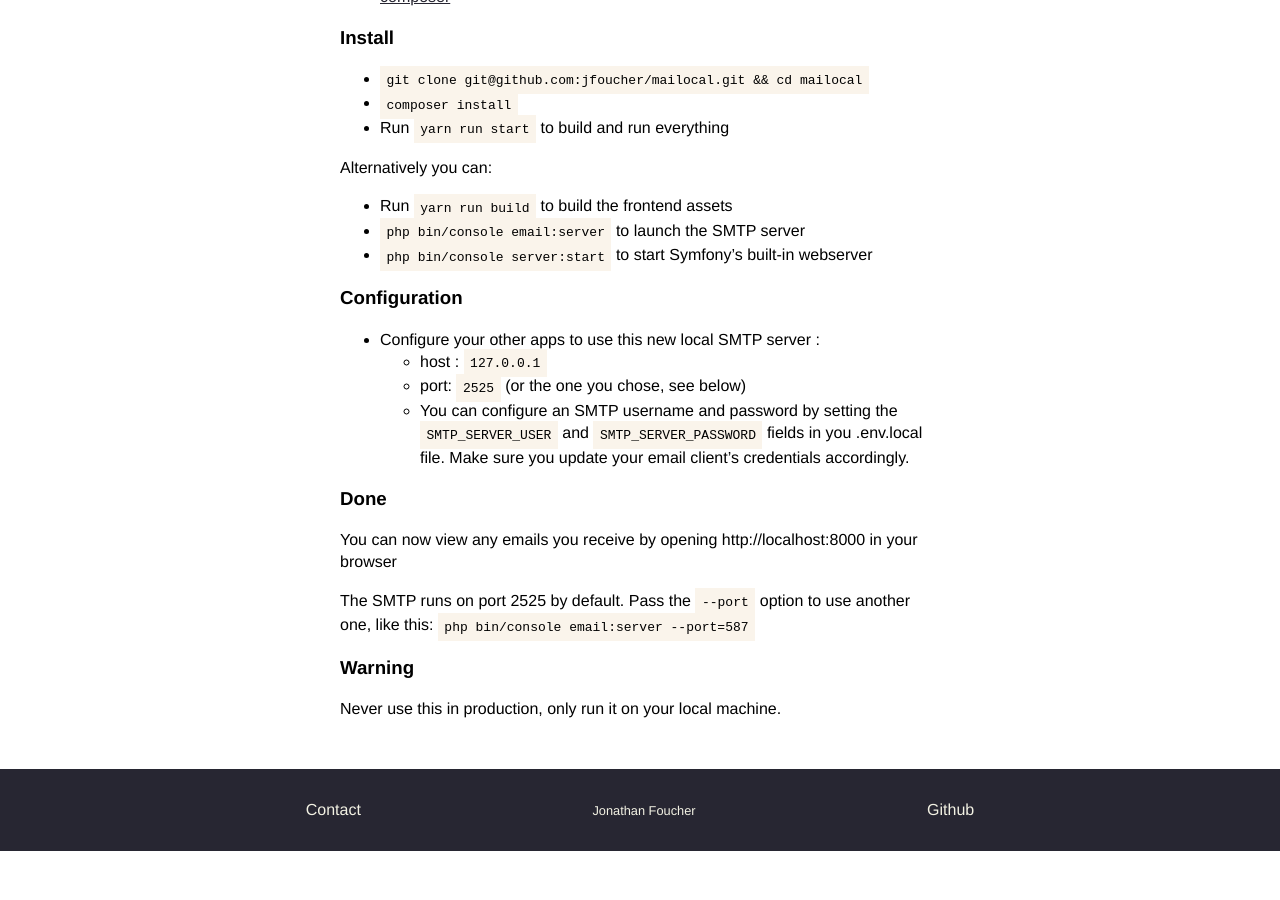
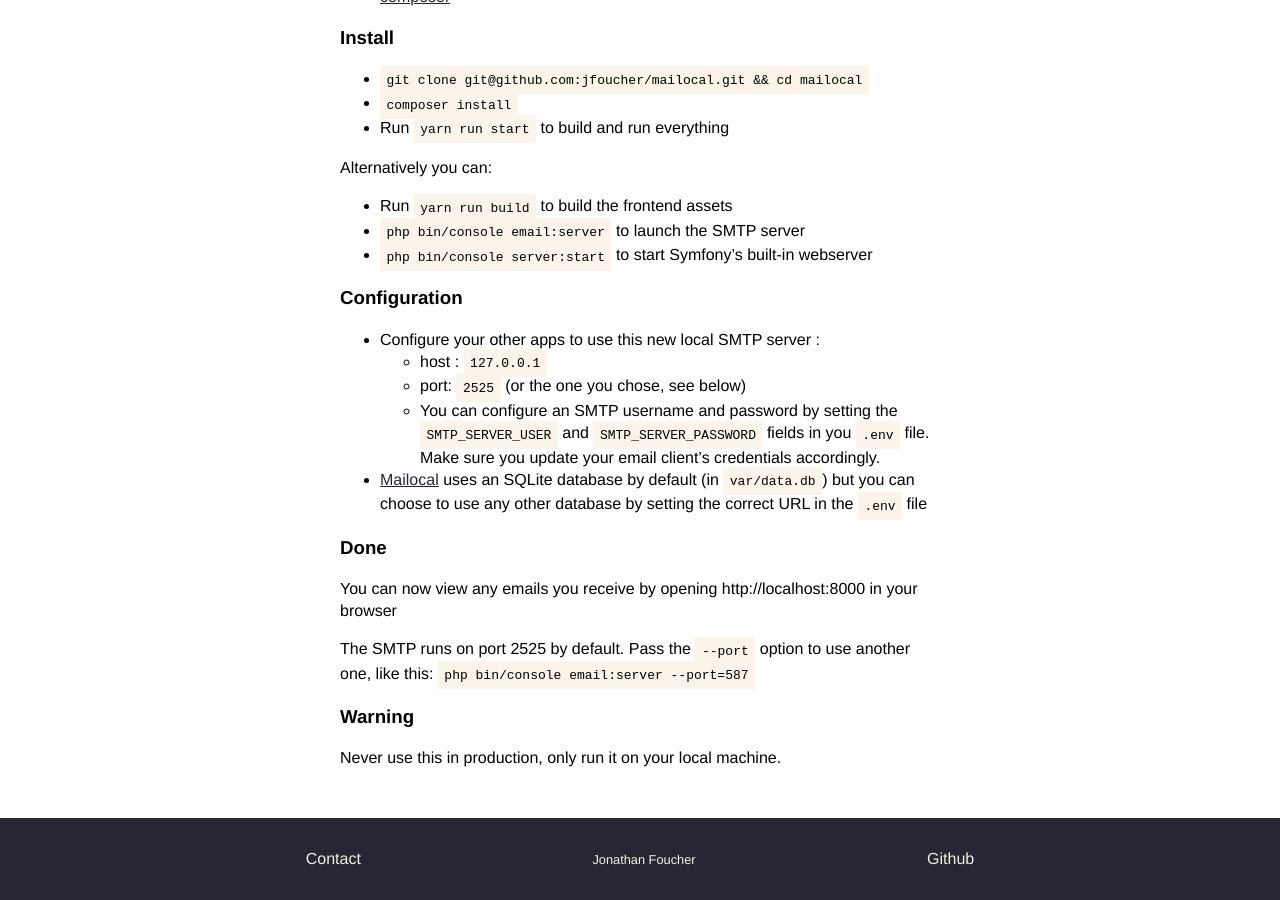
Before and after one commit to jfoucher/Mailocal, a Jekyll site: the page built from index.md, in a window 1280 px wide and 900 px high, scrolled down 1342 px. Built offline with Jekyll 4.4.1, drawn with Linux system fonts in a browser that asks for light colours; before the commit the page ends 2193 px from its top, so only the background shows below that.

Commit message:
Add that we can change the database

```diff
--- a/index.md
+++ b/index.md
@@ -40,7 +40,8 @@ Alternatively you can:
   - host : `127.0.0.1`
   - port: `2525` (or the one you chose, see below)
   - You can configure an SMTP username and password by setting the `SMTP_SERVER_USER` and `SMTP_SERVER_PASSWORD`
- fields in you .env.local file. Make sure you update your email client's credentials accordingly.
+ fields in you `.env` file. Make sure you update your email client's credentials accordingly.
+ - [Mailocal](/) uses an SQLite database by default (in `var/data.db`) but you can choose to use any other database by setting the correct URL in the `.env` file
 
 ### Done
 You can now view any emails you receive by opening http://localhost:8000 in your browser
```
